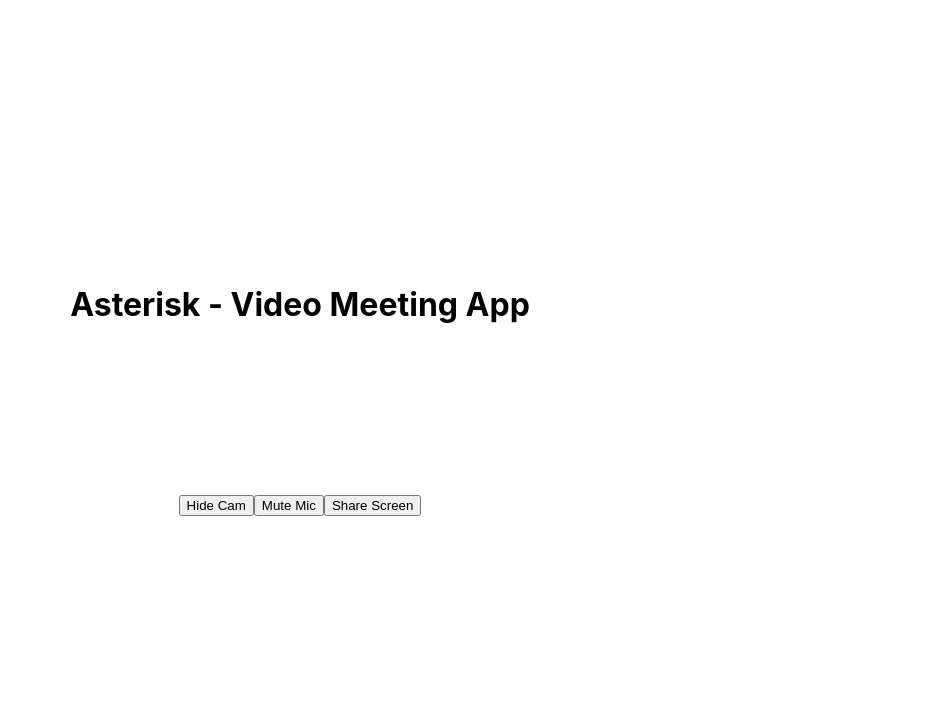
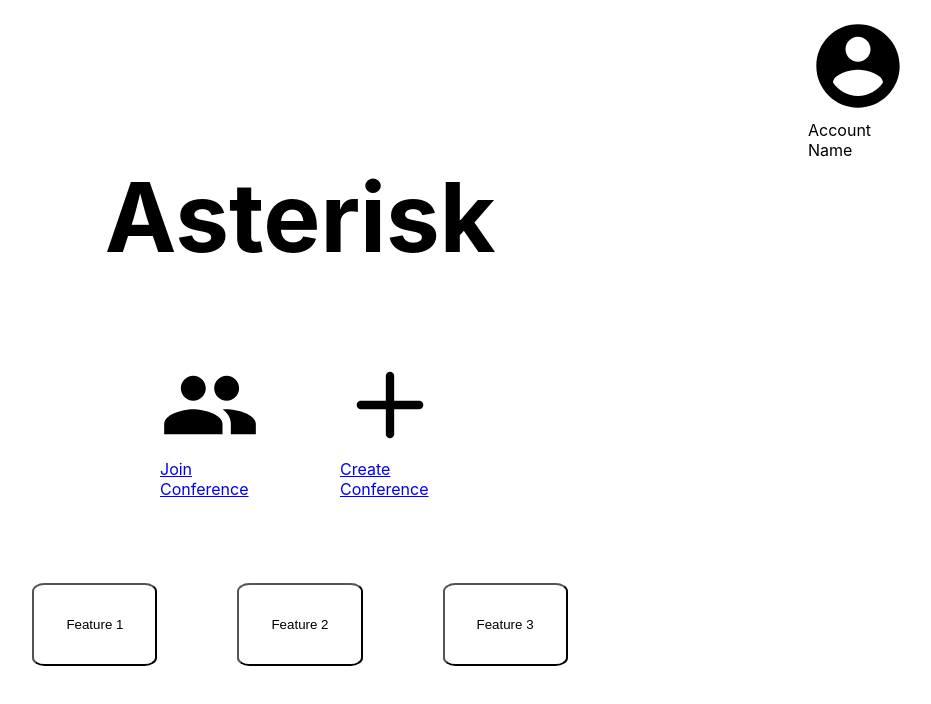
Before and after one commit to VinnRe/Asterisk, a React (Create React App) app in the folder main_ui/: page /create in a window 1280 px wide. Shown: the top 704 px of the page, without its empty margins (340-1271 px from the left). Built offline with nearby package versions, Linux system fonts and the light colour scheme; no server answers.

Commit message:
Update App.js

```diff
--- a/main_ui/src/App.js
+++ b/main_ui/src/App.js
@@ -6,13 +6,10 @@ import { MeetingPage } from './Components/meeting_page/MeetingPage';
 
 function App() {
   return (
-    // <div className="App">
-    //   <HomePage/>
-    // </div>
     <Router>
       <Routes>
         <Route path='/' element={<HomePage />} />
-        {/* <Route path='/join' element={<JoinPage />} /> */}
+        <Route path='/create' element={<HomePage />} />
         <Route path='/create' element={<MeetingPage />} />
       </Routes>
     </Router>
```
